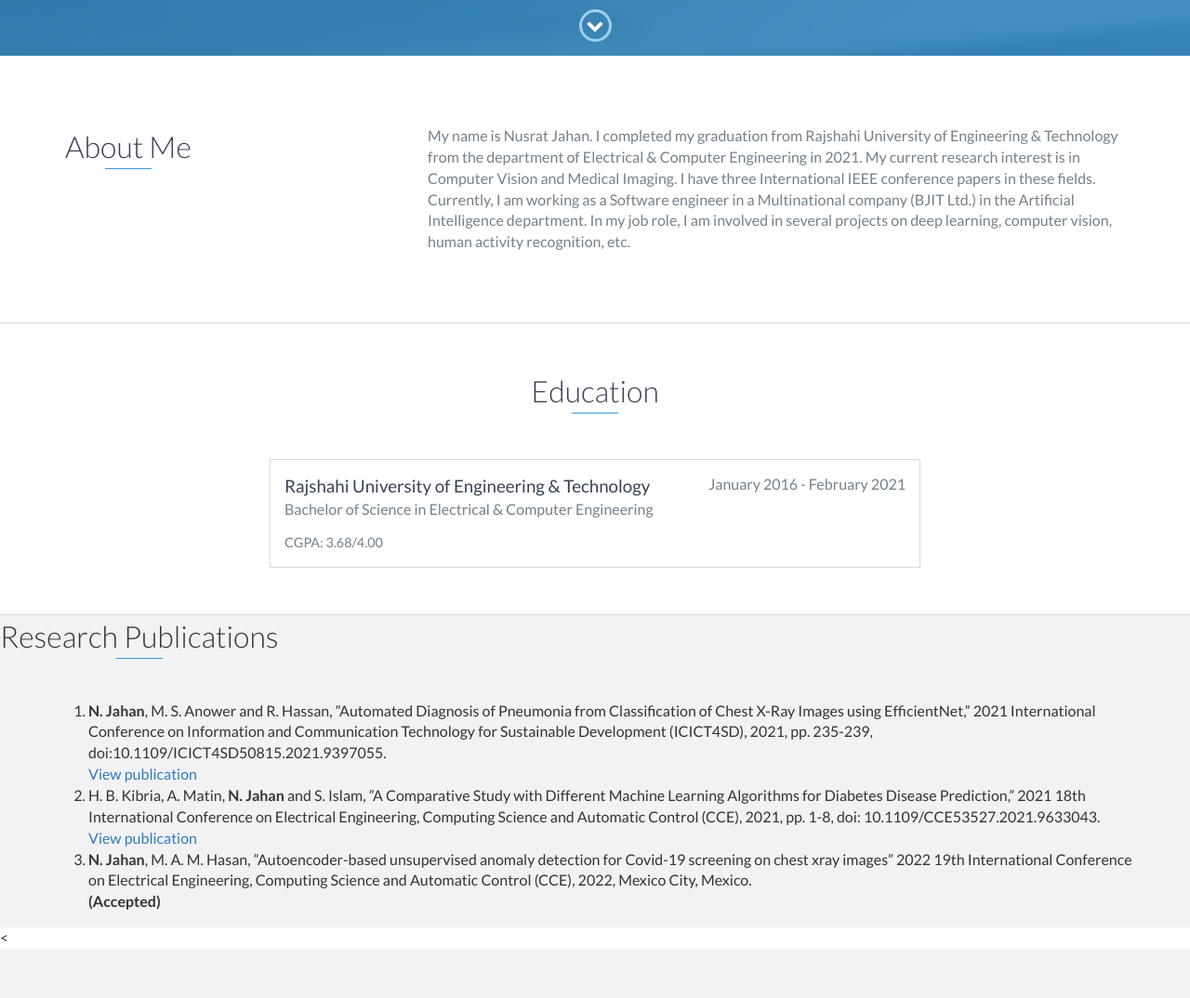
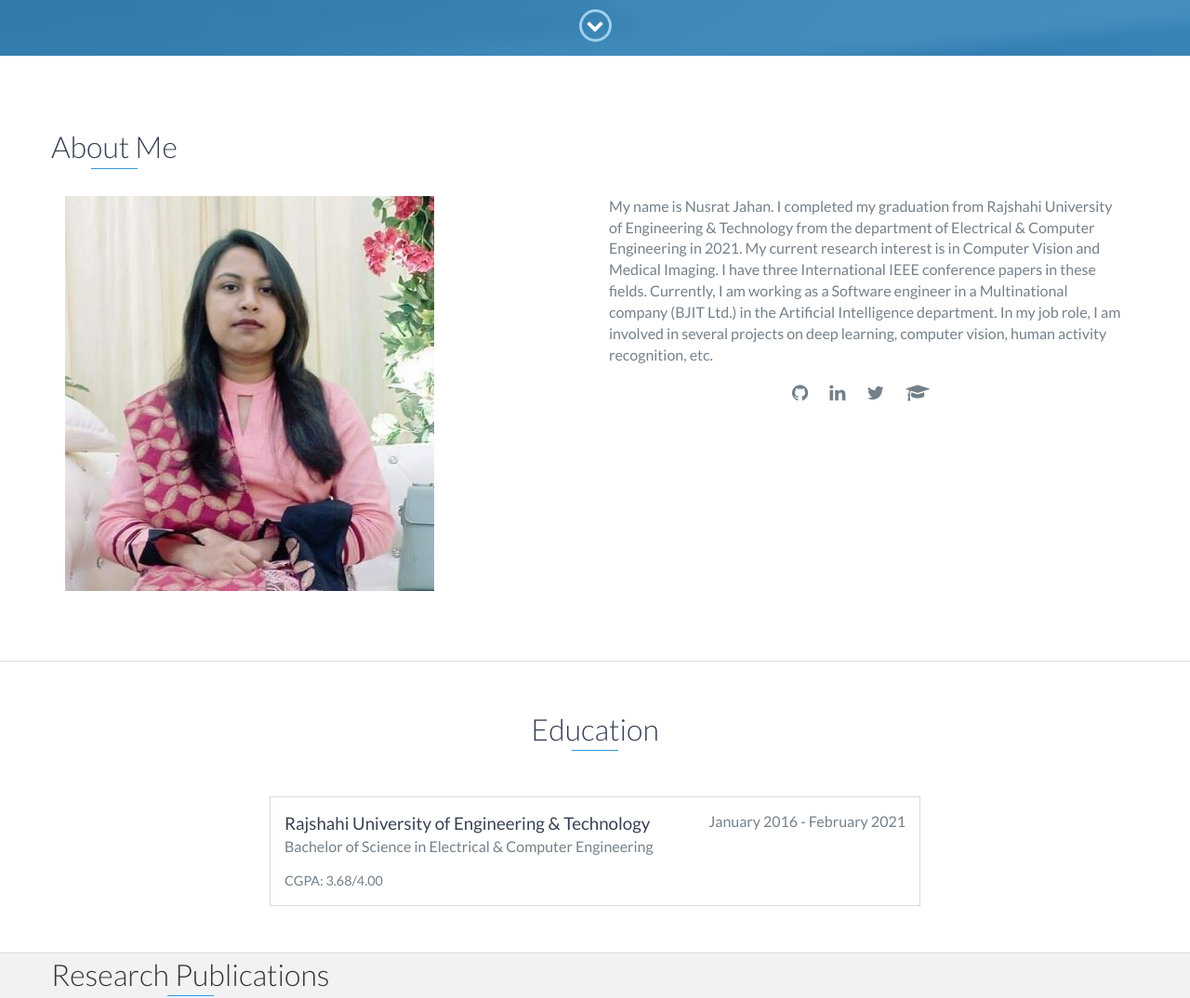
Before and after one commit to NusratJahanPritha/portfolio-website, a website: page index.html in a window 1280 px wide. Shown: the part 740-1814 px from the top of the page at 93% size. Drawn offline with nearby package versions, Linux system fonts and the light colour scheme.

Commit message:
Add files via upload

```diff
--- a/index.html
+++ b/index.html
@@ -72,18 +72,54 @@
     <div id="about">
         <div class="container">
             <div class="row">
-                <div class="col-md-4">
+                <div class="max-width">
                     <h2 class="heading">About Me</h2>
-                </div>
-                <div class="col-md-8">
-                    <p>
-                        My name is Nusrat Jahan. I completed my graduation from Rajshahi University of Engineering & Technology from the department of Electrical & Computer Engineering in 2021. My current research interest is in Computer Vision and Medical Imaging. I have three International IEEE conference papers in these fields. Currently, I am working as a Software engineer in a Multinational company (BJIT Ltd.) in the Artificial Intelligence department. In my job role, I am involved in several projects on deep learning, computer vision, human activity recognition, etc.
-                    </p>
+                    <div class="about-content">
+                        <div class="col-md-6">
+                            <div class="column left">
+                                <img src="images/picn.jpeg" alt="nusrat" >
+                            </div>
+                        </div>
+
+                        <div class="col-md-6">
+                            <div class="column right">
+                                <p>
+                                    My name is Nusrat Jahan. I completed my graduation from Rajshahi University of Engineering & Technology from the department of Electrical & Computer Engineering in 2021. My current research interest is in Computer Vision and Medical Imaging. I have three International IEEE conference papers in these fields. Currently, I am working as a Software engineer in a Multinational company (BJIT Ltd.) in the Artificial Intelligence department. In my job role, I am involved in several projects on deep learning, computer vision, human activity recognition, etc.
+
+                                </p>
+                                <div class="col-sm-8 social">
+                                    <ul>
+                                        <li>
+                                            <a href="https://github.com/NusratJahanPritha" target="_blank"><i class="fa fa-github" aria-hidden="true"></i></a>
+                                        </li>
+
+                                        <li>
+                                            <a href="https://www.linkedin.com/in/nusrat-jahan-33604718b/" target="_blank"><i class="fa fa-linkedin" aria-hidden="true"></i></a>
+                                        </li>
+
+                                        <li>
+                                            <a href="https://twitter.com/NusratJahan2106" target="_blank"><i class="fa fa-twitter" aria-hidden="true"></i></a>
+                                        </li>
+                                        <li>
+                                            <a href="https://scholar.google.com/citations?user=p_oCExYAAAAJ&hl=en" target="_blank"><i class="fa fa-graduation-cap" aria-hidden="true"></i></a>
+                                        </li>
+                                        <!-- <li>
+                                            <a href="https://www.researchgate.net/profile/Nusrat-Jahan-122" target="_blank"><i class="fa-brands fa-researchgate"></i></a>
+                                        </li> -->
+                                    </ul>
+                                </div>
+                            </div>
+                        </div>
+
+                    </div>
                 </div>
             </div>
+
         </div>
     </div>
     <!-- End #about -->
+
+
 
     <div id="education">
         <h2 class="heading">Education</h2>
@@ -100,10 +136,10 @@
     <!-- End #education -->
 
     <div id="research" class="background-alt">
-        <style>h2 {text-align: center;}</style>
-        <h2 class="heading">Research Publications</h2>
+
         <div class="container">
             <div class="row">
+                <h2 class="heading">Research Publications</h2>
                 <ol>
                     <div class="r-block">
                         <li><strong>N. Jahan</strong>, M. S. Anower and R. Hassan, ”Automated Diagnosis of Pneumonia from Classification of Chest X-Ray
@@ -112,7 +148,7 @@
                             <br><a href="https://ieeexplore.ieee.org/abstract/document/9397055">View publication</a></li>
 
                     </div>
-
+                    <br>
                     <div class="r-block">
                         <li>H. B. Kibria, A. Matin, <strong>N. Jahan</strong> and S. Islam, ”A Comparative Study with Different Machine Learning Algorithms
                             for Diabetes Disease Prediction,” 2021 18th International Conference on Electrical Engineering, Computing Science
@@ -120,6 +156,7 @@
                             <br><a href="https://ieeexplore.ieee.org/abstract/document/9633043">View publication</a></li>
 
                     </div>
+                    <br>
                     <div class="r-block">
                         <li><strong>N. Jahan</strong>, M. A. M. Hasan, ”Autoencoder-based unsupervised anomaly detection for Covid-19 screening on chest xray
                             images” 2022 19th International Conference on Electrical Engineering, Computing Science and Automatic Control
@@ -309,9 +346,7 @@ is used to optimize the model’s performance.
                         <li>
                             <a href="https://github.com/NusratJahanPritha" target="_blank"><i class="fa fa-github" aria-hidden="true"></i></a>
                         </li>
-                        <!-- <li>
-                            <a href="https://stackoverflow.com/" target="_blank"><i class="fa fa-stack-overflow" aria-hidden="true"></i></a>
-                        </li> -->
+
                         <li>
                             <a href="https://www.linkedin.com/in/nusrat-jahan-33604718b/" target="_blank"><i class="fa fa-linkedin" aria-hidden="true"></i></a>
                         </li>
```
Also changed, not shown: images/nusrat.png (added), images/picn.jpeg (added).
